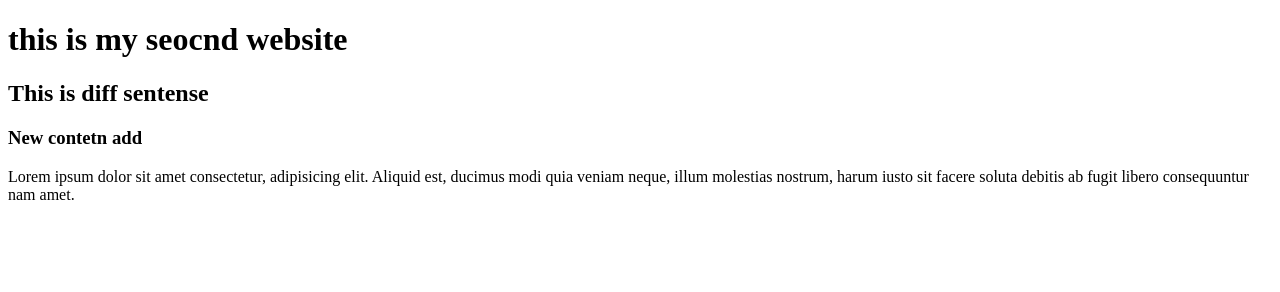
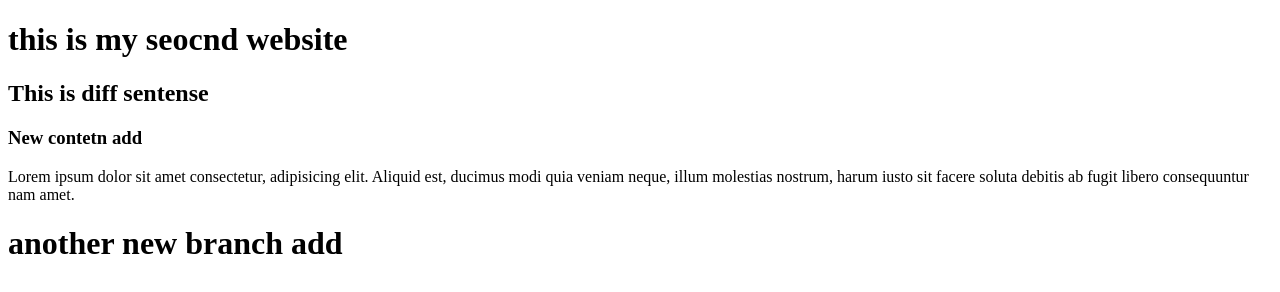
Before and after one commit to developernurhuda/second-website, a plain HTML site: page index.html in a window 1280 px wide. Drawn offline with Linux system fonts and the light colour scheme.

Commit message:
new branch add

```diff
--- a/index.html
+++ b/index.html
@@ -11,5 +11,6 @@
     <h2> This is diff sentense</h2>
     <h3> New contetn add </h3>
     <p>Lorem ipsum dolor sit amet consectetur, adipisicing elit. Aliquid est, ducimus modi quia veniam neque, illum molestias nostrum, harum iusto sit facere soluta debitis ab fugit libero consequuntur nam amet.</p>
+    <h1> another new branch add </h1>
 </body>
 </html>
```
